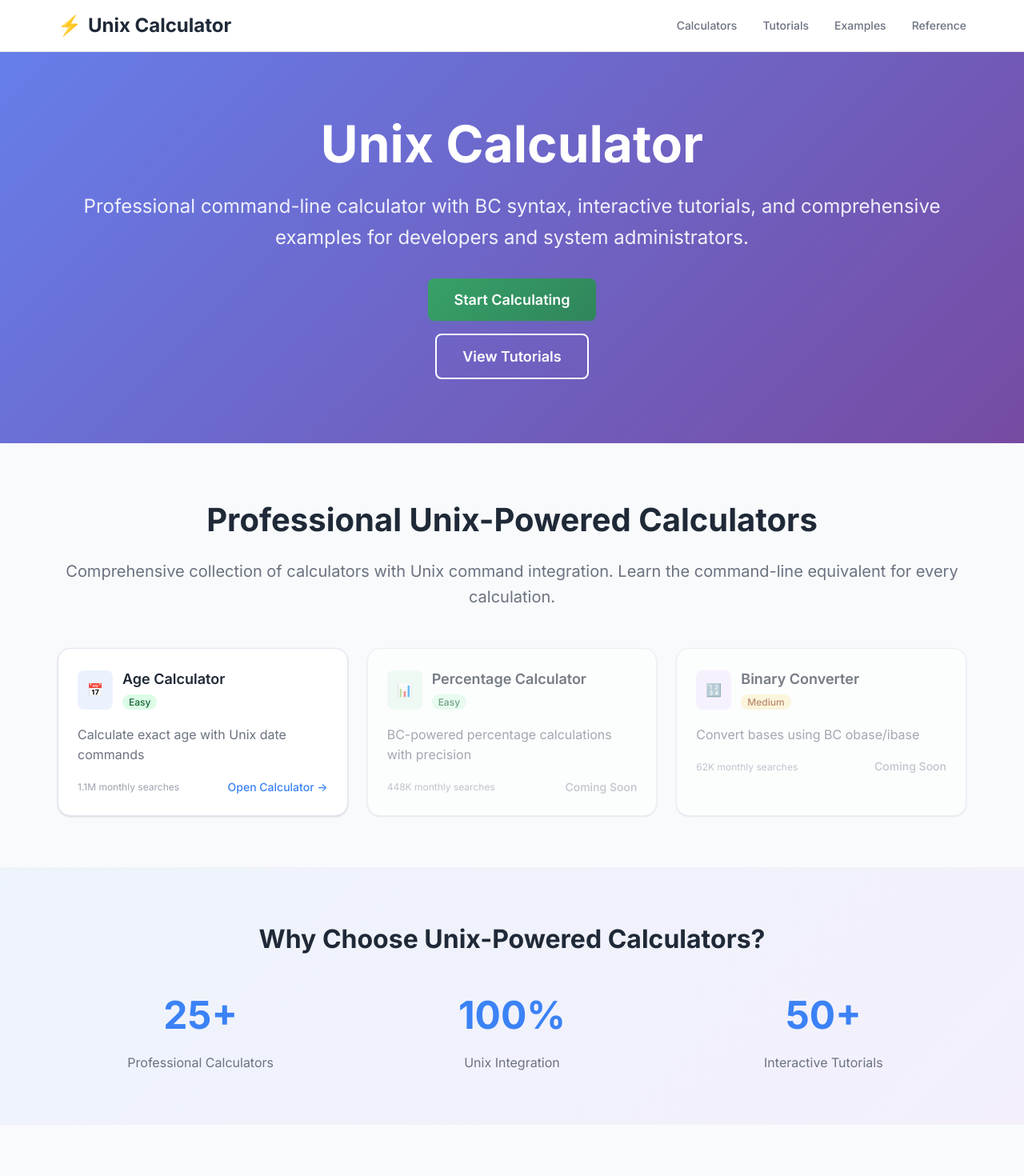
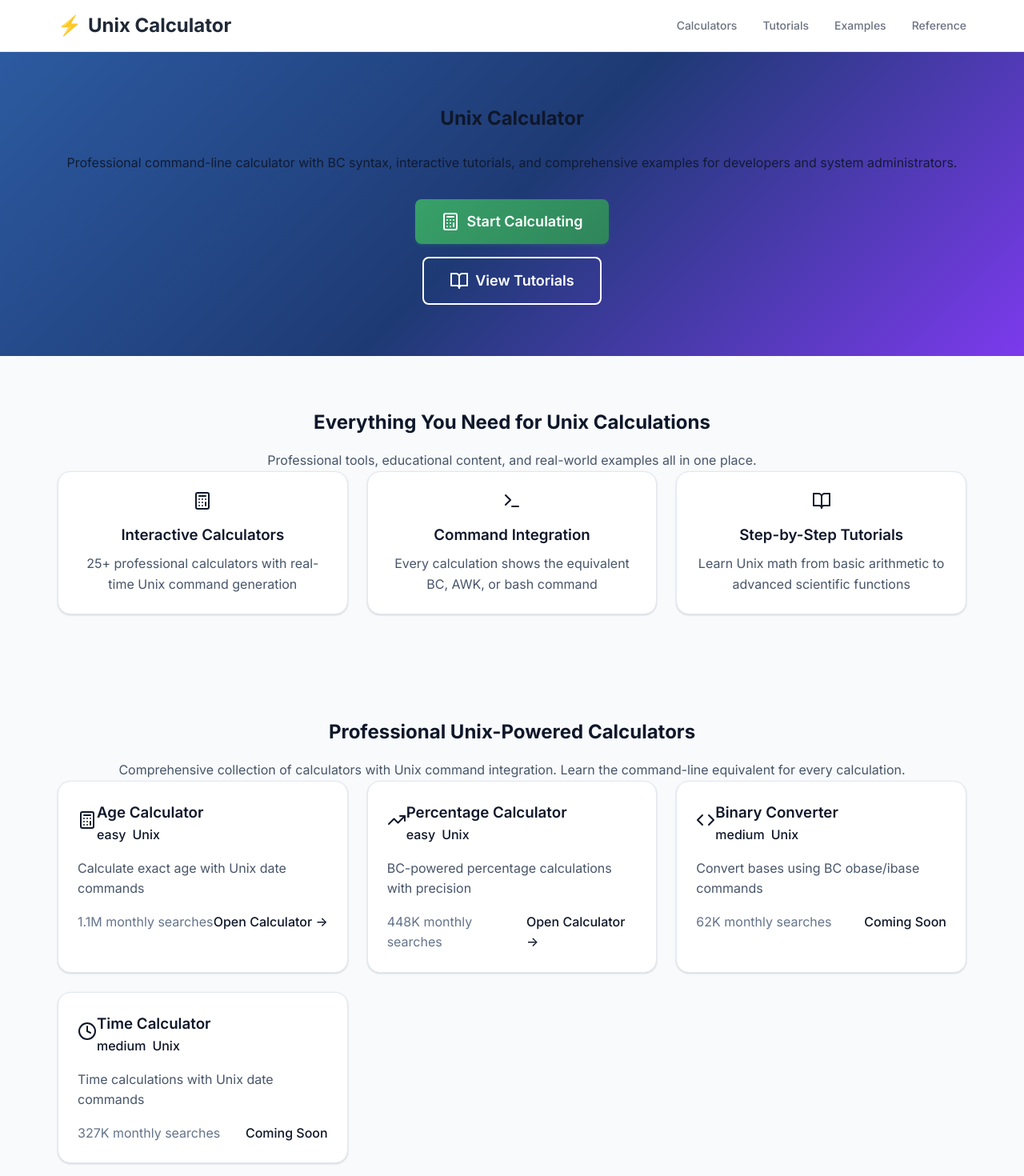
Before and after one commit to dexterU/unix-calculator, a Next.js app: page / in a window 1280 px wide. Shown: the top 1470 px of the page at 80% size. Before the commit the page ends 1406 px from the top, so only its background shows below. Built offline with nearby package versions, Linux system fonts and the light colour scheme; no server answers.

Commit message:
Update page.js

```diff
--- a/app/page.js
+++ b/app/page.js
@@ -1,19 +1,119 @@
 'use client'
 
-import { useState } from 'react'
+import { useState, useEffect } from 'react'
+import { motion, AnimatePresence } from 'framer-motion'
+import { Calculator, Code, TrendingUp, Clock, Terminal, BookOpen, Target, Users } from 'lucide-react'
 import { Header } from './components/Header'
 import { AgeCalculator } from './components/AgeCalculator'
+import { PercentageCalculator } from './components/PercentageCalculator'
+import { TutorialsSection } from './components/TutorialsSection'
+
+const calculators = [
+  {
+    id: 'age',
+    title: 'Age Calculator',
+    description: 'Calculate exact age with Unix date commands',
+    searchVolume: 1100000,
+    difficulty: 'easy',
+    category: 'essential',
+    icon: Calculator,
+    component: AgeCalculator,
+    color: 'blue'
+  },
+  {
+    id: 'percentage',
+    title: 'Percentage Calculator',
+    description: 'BC-powered percentage calculations with precision',
+    searchVolume: 448000,
+    difficulty: 'easy',
+    category: 'essential',
+    icon: TrendingUp,
+    component: PercentageCalculator,
+    color: 'green'
+  },
+  {
+    id: 'binary',
+    title: 'Binary Converter',
+    description: 'Convert bases using BC obase/ibase commands',
+    searchVolume: 62200,
+    difficulty: 'medium',
+    category: 'programming',
+    icon: Code,
+    component: null, // Coming soon
+    color: 'purple'
+  },
+  {
+    id: 'time',
+    title: 'Time Calculator',
+    description: 'Time calculations with Unix date commands',
+    searchVolume: 327000,
+    difficulty: 'medium',
+    category: 'utility',
+    icon: Clock,
+    component: null, // Coming soon
+    color: 'orange'
+  }
+]
+
+const getDifficultyColor = (difficulty) => {
+  switch (difficulty) {
+    case 'easy': return 'bg-green-100 text-green-800'
+    case 'medium': return 'bg-yellow-100 text-yellow-800'
+    case 'hard': return 'bg-red-100 text-red-800'
+    default: return 'bg-gray-100 text-gray-800'
+  }
+}
+
+const getIconColor = (color) => {
+  const colors = {
+    blue: 'bg-blue-100 text-blue-600',
+    green: 'bg-green-100 text-green-600',
+    purple: 'bg-purple-100 text-purple-600',
+    orange: 'bg-orange-100 text-orange-600'
+  }
+  return colors[color] || colors.blue
+}
+
+const formatSearchVolume = (volume) => {
+  if (volume >= 1000000) return `${(volume / 1000000).toFixed(1)}M`
+  if (volume >= 1000) return `${(volume / 1000).toFixed(0)}K`
+  return volume.toString()
+}
 
 export default function HomePage() {
   const [activeCalculator, setActiveCalculator] = useState(null)
+  const [activeSection, setActiveSection] = useState('home')
 
-  if (activeCalculator === 'age') {
+  // Handle section navigation
+  useEffect(() => {
+    const handleHashChange = () => {
+      const hash = window.location.hash.replace('#', '')
+      if (hash) setActiveSection(hash)
+    }
+
+    window.addEventListener('hashchange', handleHashChange)
+    handleHashChange()
+
+    return () => window.removeEventListener('hashchange', handleHashChange)
+  }, [])
+
+  // Render individual calculator
+  if (activeCalculator) {
+    const calc = calculators.find(c => c.id === activeCalculator)
+    if (calc && calc.component) {
+      const CalculatorComponent = calc.component
       return (
-      <div style={{ minHeight: '100vh' }}>
+        <div className="min-h-screen">
           <Header />
-        <div style={{ background: '#fff', borderBottom: '1px solid #e5e7eb', padding: '1rem 0' }}>
-          <div className="container" style={{ display: 'flex', alignItems: 'center', justifyContent: 'space-between' }}>
-            <h1 style={{ fontSize: '1.5rem', fontWeight: 'bold', color: '#1f2937' }}>Age Calculator</h1>
+          <div className="bg-white border-b p-4">
+            <div className="container flex items-center justify-between">
+              <div className="flex items-center gap-3">
+                <calc.icon className="w-6 h-6 text-primary" />
+                <h1 className="text-2xl font-bold text-gray-900">{calc.title}</h1>
+                <span className="bg-blue-100 text-blue-800 px-2 py-1 rounded-full text-xs font-medium">
+                  Unix Powered
+                </span>
+              </div>
               <button
                 onClick={() => setActiveCalculator(null)}
                 className="btn btn-secondary"
@@ -22,240 +122,248 @@ export default function HomePage() {
               </button>
             </div>
           </div>
-        <AgeCalculator />
+          <CalculatorComponent />
+        </div>
+      )
+    }
+  }
+
+  // Render tutorials section
+  if (activeSection === 'tutorials') {
+    return (
+      <div className="min-h-screen">
+        <Header />
+        <TutorialsSection onNavigate={setActiveSection} />
       </div>
     )
   }
 
   return (
-    <div style={{ minHeight: '100vh' }}>
+    <div className="min-h-screen">
       <Header />
 
       {/* Hero Section */}
-      <section style={{
-        background: 'linear-gradient(135deg, #667eea 0%, #764ba2 100%)',
-        color: 'white',
-        padding: '5rem 0'
-      }}>
-        <div className="container" style={{ textAlign: 'center', maxWidth: '4xl', margin: '0 auto' }}>
-          <h1 style={{
-            fontSize: 'clamp(2.5rem, 5vw, 4rem)',
-            fontWeight: 'bold',
-            marginBottom: '1.5rem',
-            lineHeight: '1.1'
-          }}>
+      <section className="hero-gradient text-white py-16">
+        <div className="container text-center">
+          <motion.div
+            initial={{ opacity: 0, y: 20 }}
+            animate={{ opacity: 1, y: 0 }}
+            transition={{ duration: 0.6 }}
+          >
+            <h1 className="text-5xl md:text-6xl font-bold mb-6 leading-tight">
               Unix Calculator
             </h1>
-          <p style={{
-            fontSize: 'clamp(1.125rem, 2.5vw, 1.5rem)',
-            marginBottom: '2rem',
-            opacity: 0.9,
-            lineHeight: '1.6'
-          }}>
+            <p className="text-xl md:text-2xl mb-8 opacity-90 max-w-4xl mx-auto leading-relaxed">
               Professional command-line calculator with BC syntax, interactive tutorials,
               and comprehensive examples for developers and system administrators.
             </p>
-          <div style={{
-            display: 'flex',
-            flexDirection: 'column',
-            gap: '1rem',
-            justifyContent: 'center',
-            alignItems: 'center'
-          }}>
-            <button
-              onClick={() => setActiveCalculator('age')}
-              className="btn btn-accent"
-              style={{ fontSize: '1.125rem', padding: '1rem 2rem' }}
+            <div className="flex flex-col sm:flex-row gap-4 justify-center items-center">
+              <motion.button
+                onClick={() => window.location.hash = 'calculators'}
+                className="btn btn-accent btn-lg"
+                whileHover={{ scale: 1.05 }}
+                whileTap={{ scale: 0.95 }}
               >
+                <Calculator className="w-5 h-5" />
                 Start Calculating
-            </button>
-            <button
-              className="btn"
-              style={{
-                border: '2px solid white',
-                color: 'white',
-                background: 'transparent',
-                fontSize: '1.125rem',
-                padding: '1rem 2rem'
-              }}
+              </motion.button>
+              <motion.button
+                onClick={() => setActiveSection('tutorials')}
+                className="btn btn-outline btn-lg"
+                style={{ borderColor: 'white', color: 'white' }}
+                whileHover={{ scale: 1.05 }}
+                whileTap={{ scale: 0.95 }}
               >
+                <BookOpen className="w-5 h-5" />
                 View Tutorials
-            </button>
+              </motion.button>
+            </div>
+          </motion.div>
+        </div>
+      </section>
+
+      {/* Features Grid */}
+      <section className="py-16 bg-white">
+        <div className="container">
+          <div className="text-center mb-12">
+            <h2 className="text-3xl font-bold text-gray-900 mb-4">
+              Everything You Need for Unix Calculations
+            </h2>
+            <p className="text-xl text-gray-600 max-w-3xl mx-auto">
+              Professional tools, educational content, and real-world examples all in one place.
+            </p>
+          </div>
+
+          <div className="grid-auto">
+            <motion.div
+              className="card text-center"
+              whileHover={{ y: -5 }}
+              transition={{ duration: 0.2 }}
+            >
+              <div className="bg-blue-100 text-blue-600 w-16 h-16 rounded-full flex items-center justify-center mx-auto mb-4">
+                <Calculator className="w-8 h-8" />
+              </div>
+              <h3 className="text-xl font-semibold text-gray-900 mb-2">Interactive Calculators</h3>
+              <p className="text-gray-600">
+                25+ professional calculators with real-time Unix command generation
+              </p>
+            </motion.div>
+
+            <motion.div
+              className="card text-center"
+              whileHover={{ y: -5 }}
+              transition={{ duration: 0.2 }}
+            >
+              <div className="bg-green-100 text-green-600 w-16 h-16 rounded-full flex items-center justify-center mx-auto mb-4">
+                <Terminal className="w-8 h-8" />
+              </div>
+              <h3 className="text-xl font-semibold text-gray-900 mb-2">Command Integration</h3>
+              <p className="text-gray-600">
+                Every calculation shows the equivalent BC, AWK, or bash command
+              </p>
+            </motion.div>
+
+            <motion.div
+              className="card text-center"
+              whileHover={{ y: -5 }}
+              transition={{ duration: 0.2 }}
+            >
+              <div className="bg-purple-100 text-purple-600 w-16 h-16 rounded-full flex items-center justify-center mx-auto mb-4">
+                <BookOpen className="w-8 h-8" />
+              </div>
+              <h3 className="text-xl font-semibold text-gray-900 mb-2">Step-by-Step Tutorials</h3>
+              <p className="text-gray-600">
+                Learn Unix math from basic arithmetic to advanced scientific functions
+              </p>
+            </motion.div>
           </div>
         </div>
       </section>
 
       {/* Calculators Grid */}
-      <section id="calculators" style={{ padding: '4rem 0' }}>
+      <section id="calculators" className="py-16 bg-gray-50">
         <div className="container">
-          <div style={{ textAlign: 'center', marginBottom: '3rem' }}>
-            <h2 style={{ fontSize: '2.5rem', fontWeight: 'bold', color: '#1f2937', marginBottom: '1rem' }}>
+          <div className="text-center mb-12">
+            <h2 className="text-4xl font-bold text-gray-900 mb-4">
               Professional Unix-Powered Calculators
             </h2>
-            <p style={{ fontSize: '1.25rem', color: '#6b7280', maxWidth: '3xl', margin: '0 auto' }}>
+            <p className="text-xl text-gray-600 max-w-3xl mx-auto">
               Comprehensive collection of calculators with Unix command integration.
               Learn the command-line equivalent for every calculation.
             </p>
           </div>
 
-          <div style={{
-            display: 'grid',
-            gridTemplateColumns: 'repeat(auto-fit, minmax(300px, 1fr))',
-            gap: '1.5rem'
-          }}>
-            {/* Age Calculator Card */}
-            <div
-              className="card"
-              style={{ cursor: 'pointer', transition: 'transform 0.2s' }}
-              onClick={() => setActiveCalculator('age')}
-              onMouseEnter={(e) => e.target.style.transform = 'translateY(-2px)'}
-              onMouseLeave={(e) => e.target.style.transform = 'translateY(0)'}
+          <div className="grid-auto">
+            <AnimatePresence>
+              {calculators.map((calc, index) => (
+                <motion.div
+                  key={calc.id}
+                  initial={{ opacity: 0, y: 20 }}
+                  animate={{ opacity: 1, y: 0 }}
+                  transition={{ delay: index * 0.1 }}
+                  className={`card card-interactive ${!calc.component ? 'opacity-60' : ''}`}
+                  onClick={() => calc.component && setActiveCalculator(calc.id)}
                 >
-              <div style={{ display: 'flex', alignItems: 'center', gap: '0.75rem', marginBottom: '1rem' }}>
-                <div style={{
-                  background: 'rgba(59, 130, 246, 0.1)',
-                  color: '#3b82f6',
-                  padding: '0.75rem',
-                  borderRadius: '0.5rem'
-                }}>
-                  📅
+                  <div className="flex items-start justify-between mb-4">
+                    <div className="flex items-center gap-3">
+                      <div className={`p-3 rounded-lg ${getIconColor(calc.color)}`}>
+                        <calc.icon className="w-6 h-6" />
                       </div>
                       <div>
-                  <h3 style={{ fontSize: '1.125rem', fontWeight: '600', color: '#1f2937' }}>Age Calculator</h3>
-                  <span style={{
-                    background: '#dcfce7',
-                    color: '#166534',
-                    padding: '0.125rem 0.5rem',
-                    borderRadius: '9999px',
-                    fontSize: '0.75rem',
-                    fontWeight: '500'
-                  }}>
-                    Easy
+                        <h3 className="text-lg font-semibold text-gray-900 group-hover:text-primary-600 transition-colors">
+                          {calc.title}
+                        </h3>
+                        <div className="flex items-center gap-2 mt-1">
+                          <span className={`px-2 py-1 rounded-full text-xs font-medium ${getDifficultyColor(calc.difficulty)}`}>
+                            {calc.difficulty}
+                          </span>
+                          <span className="bg-blue-100 text-blue-800 px-2 py-1 rounded-full text-xs font-medium">
+                            Unix
                           </span>
                         </div>
-              </div>
-
-              <p style={{ color: '#6b7280', marginBottom: '1rem' }}>
-                Calculate exact age with Unix date commands
-              </p>
-
-              <div style={{ display: 'flex', alignItems: 'center', justifyContent: 'space-between' }}>
-                <div style={{ fontSize: '0.75rem', color: '#9ca3af' }}>
-                  1.1M monthly searches
-                </div>
-                <div style={{ color: '#3b82f6', fontSize: '0.875rem', fontWeight: '500' }}>
-                  Open Calculator →
                       </div>
                     </div>
                   </div>
 
-            {/* Placeholder for more calculators */}
-            <div className="card" style={{ opacity: 0.6 }}>
-              <div style={{ display: 'flex', alignItems: 'center', gap: '0.75rem', marginBottom: '1rem' }}>
-                <div style={{
-                  background: 'rgba(34, 197, 94, 0.1)',
-                  color: '#22c55e',
-                  padding: '0.75rem',
-                  borderRadius: '0.5rem'
-                }}>
-                  📊
+                  <p className="text-gray-600 mb-4">
+                    {calc.description}
+                  </p>
+
+                  <div className="flex items-center justify-between">
+                    <div className="text-xs text-gray-500">
+                      {formatSearchVolume(calc.searchVolume)} monthly searches
                     </div>
-                <div>
-                  <h3 style={{ fontSize: '1.125rem', fontWeight: '600', color: '#1f2937' }}>Percentage Calculator</h3>
-                  <span style={{
-                    background: '#dcfce7',
-                    color: '#166534',
-                    padding: '0.125rem 0.5rem',
-                    borderRadius: '9999px',
-                    fontSize: '0.75rem',
-                    fontWeight: '500'
-                  }}>
-                    Easy
-                  </span>
+                    <div className={`text-sm font-medium ${calc.component ? 'text-primary-600' : 'text-gray-400'}`}>
+                      {calc.component ? 'Open Calculator →' : 'Coming Soon'}
                     </div>
                   </div>
-
-              <p style={{ color: '#6b7280', marginBottom: '1rem' }}>
-                BC-powered percentage calculations with precision
-              </p>
-
-              <div style={{ display: 'flex', alignItems: 'center', justifyContent: 'space-between' }}>
-                <div style={{ fontSize: '0.75rem', color: '#9ca3af' }}>
-                  448K monthly searches
-                </div>
-                <div style={{ color: '#9ca3af', fontSize: '0.875rem', fontWeight: '500' }}>
-                  Coming Soon
-                </div>
-              </div>
-            </div>
-
-            <div className="card" style={{ opacity: 0.6 }}>
-              <div style={{ display: 'flex', alignItems: 'center', gap: '0.75rem', marginBottom: '1rem' }}>
-                <div style={{
-                  background: 'rgba(168, 85, 247, 0.1)',
-                  color: '#a855f7',
-                  padding: '0.75rem',
-                  borderRadius: '0.5rem'
-                }}>
-                  🔢
-                </div>
-                <div>
-                  <h3 style={{ fontSize: '1.125rem', fontWeight: '600', color: '#1f2937' }}>Binary Converter</h3>
-                  <span style={{
-                    background: '#fef3c7',
-                    color: '#92400e',
-                    padding: '0.125rem 0.5rem',
-                    borderRadius: '9999px',
-                    fontSize: '0.75rem',
-                    fontWeight: '500'
-                  }}>
-                    Medium
-                  </span>
-                </div>
-              </div>
-
-              <p style={{ color: '#6b7280', marginBottom: '1rem' }}>
-                Convert bases using BC obase/ibase
-              </p>
-
-              <div style={{ display: 'flex', alignItems: 'center', justifyContent: 'space-between' }}>
-                <div style={{ fontSize: '0.75rem', color: '#9ca3af' }}>
-                  62K monthly searches
-                </div>
-                <div style={{ color: '#9ca3af', fontSize: '0.875rem', fontWeight: '500' }}>
-                  Coming Soon
-                </div>
-              </div>
-            </div>
+                </motion.div>
+              ))}
+            </AnimatePresence>
           </div>
         </div>
       </section>
 
       {/* Stats Section */}
-      <section style={{ background: 'linear-gradient(135deg, rgba(59, 130, 246, 0.05), rgba(147, 51, 234, 0.05))', padding: '4rem 0' }}>
-        <div className="container" style={{ textAlign: 'center' }}>
-          <h3 style={{ fontSize: '2rem', fontWeight: 'bold', color: '#1f2937', marginBottom: '1rem' }}>
+      <section className="py-16 bg-gradient-to-r from-primary-50 to-blue-50">
+        <div className="container text-center">
+          <motion.div
+            initial={{ opacity: 0 }}
+            whileInView={{ opacity: 1 }}
+            viewport={{ once: true }}
+          >
+            <h3 className="text-3xl font-bold text-gray-900 mb-4">
               Why Choose Unix-Powered Calculators?
             </h3>
-          <div style={{
-            display: 'grid',
-            gridTemplateColumns: 'repeat(auto-fit, minmax(200px, 1fr))',
-            gap: '2rem',
-            marginTop: '2rem'
-          }}>
+            <div className="grid md:grid-cols-3 gap-8 mt-12">
               <div>
-              <div style={{ fontSize: '3rem', fontWeight: 'bold', color: '#3b82f6', marginBottom: '0.5rem' }}>25+</div>
-              <div style={{ color: '#6b7280' }}>Professional Calculators</div>
+                <div className="text-4xl font-bold text-primary-600 mb-2">25+</div>
+                <div className="text-gray-600 font-medium">Professional Calculators</div>
               </div>
               <div>
-              <div style={{ fontSize: '3rem', fontWeight: 'bold', color: '#3b82f6', marginBottom: '0.5rem' }}>100%</div>
-              <div style={{ color: '#6b7280' }}>Unix Integration</div>
+                <div className="text-4xl font-bold text-primary-600 mb-2">100%</div>
+                <div className="text-gray-600 font-medium">Unix Integration</div>
               </div>
               <div>
-              <div style={{ fontSize: '3rem', fontWeight: 'bold', color: '#3b82f6', marginBottom: '0.5rem' }}>50+</div>
-              <div style={{ color: '#6b7280' }}>Interactive Tutorials</div>
+                <div className="text-4xl font-bold text-primary-600 mb-2">50+</div>
+                <div className="text-gray-600 font-medium">Interactive Tutorials</div>
               </div>
             </div>
+          </motion.div>
+        </div>
+      </section>
+
+      {/* CTA Section */}
+      <section className="py-16 bg-white">
+        <div className="container text-center">
+          <motion.div
+            initial={{ opacity: 0, y: 20 }}
+            whileInView={{ opacity: 1, y: 0 }}
+            viewport={{ once: true }}
+          >
+            <h3 className="text-3xl font-bold text-gray-900 mb-4">
+              Ready to Master Unix Mathematics?
+            </h3>
+            <p className="text-xl text-gray-600 mb-8 max-w-2xl mx-auto">
+              Join thousands of developers and system administrators who use our calculators daily.
+            </p>
+            <div className="flex flex-col sm:flex-row gap-4 justify-center">
+              <button
+                onClick={() => setActiveSection('tutorials')}
+                className="btn btn-primary btn-lg"
+              >
+                <BookOpen className="w-5 h-5" />
+                Start Learning
+              </button>
+              <button
+                onClick={() => window.location.hash = 'calculators'}
+                className="btn btn-outline btn-lg"
+              >
+                <Calculator className="w-5 h-5" />
+                Try Calculators
+              </button>
+            </div>
+          </motion.div>
         </div>
       </section>
     </div>
```
Lines whose indentation alone changed are shown as unchanged.
